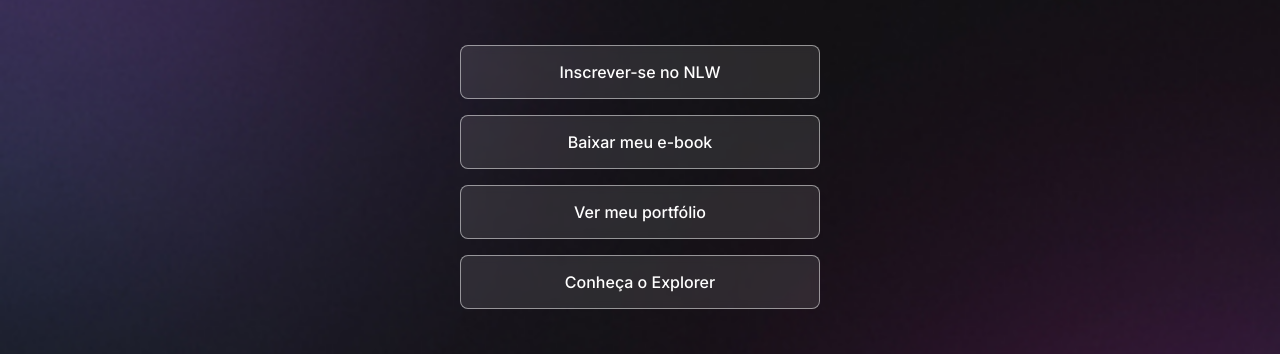
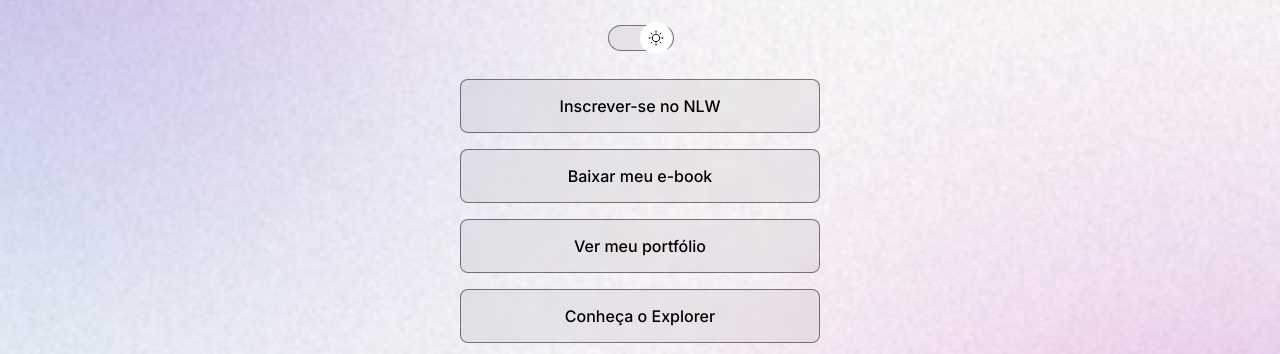
Before and after one commit to VitorSorvete/Projeto-Rocketseat, a plain HTML site: page index.html in a window 1280 px wide. Shown: the part 230-584 px from the top of the page. Drawn offline with nearby package versions, Linux system fonts and the light colour scheme.

Commit message:
feat3/ terminando de implementar o css e o html

```diff
--- a/index.html
+++ b/index.html
@@ -1,5 +1,5 @@
 <!DOCTYPE html>
-<html lang="pt-br">
+<html lang="pt-br" class="light">
     <head>
     <link rel="preconnect" href="https://fonts.googleapis.com">
     <link rel="preconnect" href="https://fonts.gstatic.com" crossorigin>
@@ -14,7 +14,13 @@
         <div id="container">
             <div id="profile">
                 <img src="./assets/avatar.png" alt="Foto de Mayk Brito sorrindo, usando oculos e camisa preta com o logo do rocketseat">
-                <p>@maykbrito</p>
+                <p>@v__moreira_</p>
+            </div>
+            <div id="switch">
+                <button>
+
+                </button>
+                <span></span>
             </div>
             <ul>
                 <li><a href="#">Inscrever-se no NLW</a></li>
--- a/style.css
+++ b/style.css
@@ -3,8 +3,28 @@
     padding: 0;
 }
 
+:root {
+    --text-color: white;
+    --bg-url: url(./assets/bg-mobile.jpg);
+    --stroke-color: rgba(255, 255, 255, 0.5);
+    --surface-color: rgba(255, 255, 255, 0.1);
+    --surface-color-hover: rgba(0, 0, 0, 0.02);
+    --highlight-color: rgba(255, 255, 255, 0.2);
+    --switch-bg-url: url(./assets/MoonStars.svg);
+}
+
+.light {
+    --text-color: black;
+    --bg-url: url(./assets/bg-mobile-light.jpg);
+    --stroke-color: rgba(0, 0, 0, 0.5);
+    --surface-color: rgba(0, 0, 0, 0.05);
+    --surface-color-hover: rgba(0, 0, 0, 0.02);
+    --highlight-color: rgba(0, 0, 0, 0.1);
+    --switch-bg-url: url(./assets/Sun.svg);
+}
+
 body {
-    background-image: url(./assets/bg-mobile.jpg);
+    background-image: var(--bg-url);
     background-repeat: no-repeat;
     background-position: top center;
     background-size: cover;
@@ -12,7 +32,7 @@
 
 body * {
     font-family: 'Inter', sans-serif;
-    color: white;
+    color: var(--text-color);
 }
 
 #container {
@@ -30,10 +50,49 @@
     width: 112px;
 }
 
+/* nome */
+
 #profile p {
     font-weight: 500;
     line-height: 24px;
     margin-top: 8px;
+}
+
+/* switch */
+
+#switch {
+    position: relative;
+    width: 64px;
+    margin: 4px auto;
+}
+
+#switch button {
+    width: 32px;
+    height: 32px;
+    background: white var(--switch-bg-url) no-repeat center;
+    border: 0;
+    border-radius: 50%;
+    position: absolute;
+    top: 50%;
+    left: 0;
+    z-index: 1;
+    transform: translateY(-50%);
+}
+
+.light #switch button {
+    right: 0;
+    left: initial
+}
+
+#switch span{
+    display: block;
+    width: 64px;
+    height: 24px;
+    background: var(--surface-color);
+    border: 1px solid var(--stroke-color);
+    backdrop-filter: blur(4px);
+    -webkit-backdrop-filter: blur(4px);
+    border-radius: 9999px;
 }
 
 /* links */
@@ -51,8 +110,8 @@
     align-items: center;
     justify-content: center;
     padding: 16px 24px;
-    background: rgba(255, 255, 255, 0.1);
-    border: 1px solid rgba(255, 255, 255, 0.5);
+    background: var(--surface-color);
+    border: 1px solid var(--stroke-color);
     border-radius: 8px;
     backdrop-filter: blur(4px);
     -webkit-backdrop-filter: blur(4px);
@@ -64,8 +123,8 @@
 /* efeito hover */
 
 ul li a:hover {
-    background-color: rgba(255, 255, 255, 0.05);
-    border: 1px solid white
+    background-color: var(--surface-color-hover);
+    border: 1px solid var(--text-color)
 }
 
 /* social links */
@@ -87,7 +146,7 @@
 }
 
 #social-links a:hover {
-    background: rgba(255, 255, 255, 0.02);
+    background: var(--highlight-color);
 }
 
 footer {
```
